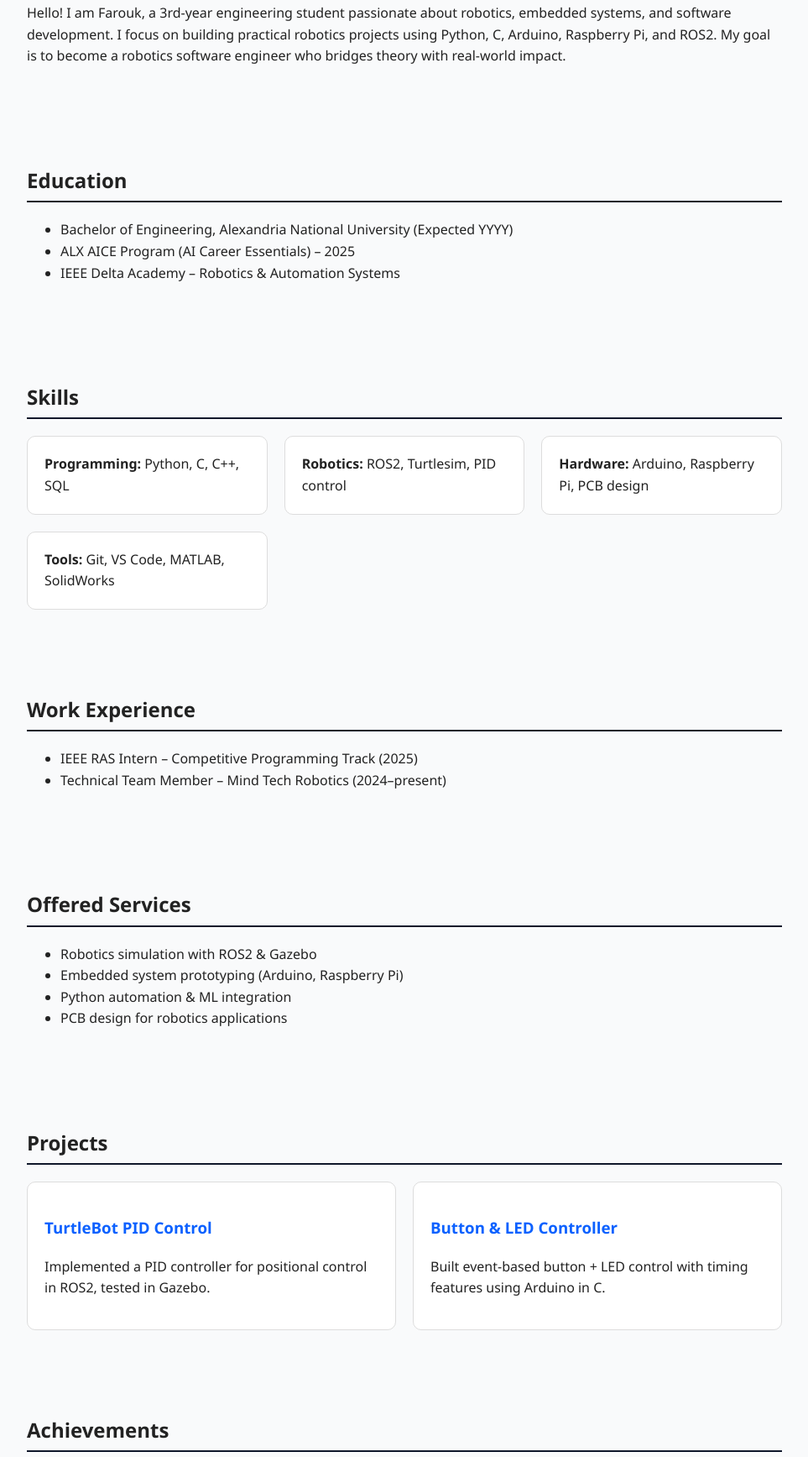
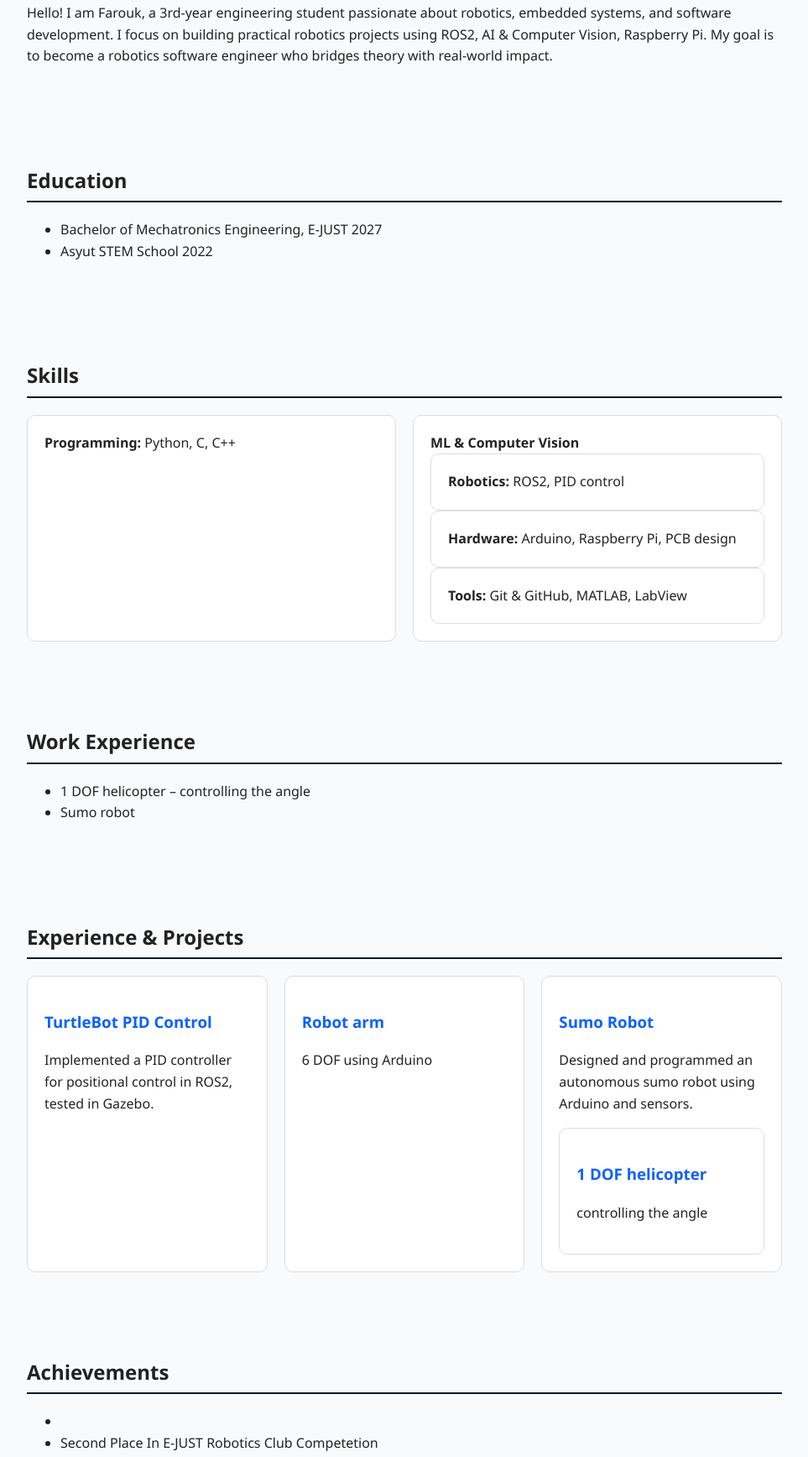
Before and after one commit to MFarouk11/MFarouk11.github.io, a plain HTML site: page index.html in a window 1280 px wide. Shown: the part 388-2123 px from the top of the page at 84% size, without its empty margins (158-1121 px from the left). Drawn offline with Linux system fonts and the light colour scheme.

Commit message:
Update portfolio information

```diff
--- a/index.html
+++ b/index.html
@@ -29,7 +29,7 @@
   <section>
     <h2>About Me</h2>
     <p>Hello! I am Farouk, a 3rd-year engineering student passionate about robotics, embedded systems, and software development.
-    I focus on building practical robotics projects using Python, C, Arduino, Raspberry Pi, and ROS2.
+    I focus on building practical robotics projects using ROS2, AI & Computer Vision, Raspberry Pi.
     My goal is to become a robotics software engineer who bridges theory with real-world impact.</p>
   </section>
 
@@ -37,9 +37,8 @@
   <section>
     <h2>Education</h2>
     <ul>
-      <li>Bachelor of Engineering, Alexandria National University (Expected YYYY)</li>
-      <li>ALX AICE Program (AI Career Essentials) – 2025</li>
-      <li>IEEE Delta Academy – Robotics & Automation Systems</li>
+      <li>Bachelor of Mechatronics Engineering, E-JUST 2027 </li>
+      <li>Asyut STEM School 2022</li>
     </ul>
   </section>
 
@@ -47,10 +46,11 @@
   <section>
     <h2>Skills</h2>
     <div class="grid">
-      <div class="card"><b>Programming:</b> Python, C, C++, SQL</div>
-      <div class="card"><b>Robotics:</b> ROS2, Turtlesim, PID control</div>
+      <div class="card"><b>Programming:</b> Python, C, C++</div>
+      <div class="card"><b>ML & Computer Vision</b>
+      <div class="card"><b>Robotics:</b> ROS2, PID control</div>
       <div class="card"><b>Hardware:</b> Arduino, Raspberry Pi, PCB design</div>
-      <div class="card"><b>Tools:</b> Git, VS Code, MATLAB, SolidWorks</div>
+      <div class="card"><b>Tools:</b> Git & GitHub, MATLAB, LabView</div>
     </div>
   </section>
 
@@ -58,12 +58,15 @@
   <section>
     <h2>Work Experience</h2>
     <ul>
-      <li>IEEE RAS Intern – Competitive Programming Track (2025)</li>
-      <li>Technical Team Member – Mind Tech Robotics (2024–present)</li>
+      <li>1 DOF helicopter – controlling the angle </li>
+      <li>Sumo robot </li>
+
+
+
     </ul>
   </section>
 
-  <!-- 6. Offered Services -->
+  <!-- 6. Offered Services
   <section>
     <h2>Offered Services</h2>
     <ul>
@@ -72,20 +75,26 @@
       <li>Python automation & ML integration</li>
       <li>PCB design for robotics applications</li>
     </ul>
-  </section>
+  </section>-->
 
   <!-- 7. Projects -->
   <section>
-    <h2>Projects</h2>
+    <h2>Experience & Projects</h2>
     <div class="grid">
       <div class="card">
-        <h3><a href="https://github.com/YOURUSERNAME/turtlebot-pid">TurtleBot PID Control</a></h3>
+        <h3><a href="https://github.com/MFarouk11/MIA_Task13_Group">TurtleBot PID Control</a></h3>
         <p>Implemented a PID controller for positional control in ROS2, tested in Gazebo.</p>
       </div>
       <div class="card">
-        <h3><a href="https://github.com/YOURUSERNAME/btn-led">Button & LED Controller</a></h3>
-        <p>Built event-based button + LED control with timing features using Arduino in C.</p>
+        <h3><a href="https://lnkd.in/p/dvNZfcvx">Robot arm</a></h3>
+        <p>6 DOF using Arduino</p>
       </div>
+      <div class="card">
+        <h3><a>Sumo Robot</a></h3>
+        <p>Designed and programmed an autonomous sumo robot using Arduino and sensors.</p>
+        <div class="card">
+        <h3><a>1 DOF helicopter</a></h3>
+        <p>controlling the angle</p>
     </div>
   </section>
 
@@ -93,9 +102,8 @@
   <section>
     <h2>Achievements</h2>
     <ul>
-      <li>Accepted into IEEE Delta Academy (2025)</li>
-      <li>ALX AICE Graduate (2025)</li>
-      <li>Founded Mind Tech Robotics Team (2024)</li>
+      <li></li>
+      <li>Second Place In E-JUST Robotics Club Competetion</li>
     </ul>
   </section>
 
@@ -110,9 +118,9 @@
   <!-- 10. Contact -->
   <section>
     <h2>Contact</h2>
-    <p>Email: <a href="mailto:your@email.com">your@email.com</a></p>
-    <p>GitHub: <a href="https://github.com/YOURUSERNAME">github.com/YOURUSERNAME</a></p>
-    <p>LinkedIn: <a href="https://linkedin.com/in/YOUR-LINKEDIN">linkedin.com/in/YOUR-LINKEDIN</a></p>
+    <p>Email: <a href="mailto:your@email.com">mohamed.aboelfetouh@ejust.edu.eg</a></p>
+    <p>GitHub: <a href="https://github.com/YOURUSERNAME">github.com/MFarouk11</a></p>
+    <p>LinkedIn: <a href="https://linkedin.com/in/YOUR-LINKEDIN">linkedin.com/in/https://www.linkedin.com/in/mohamed-farouk-134639291/</a></p>
   </section>
 
   <footer>
```
